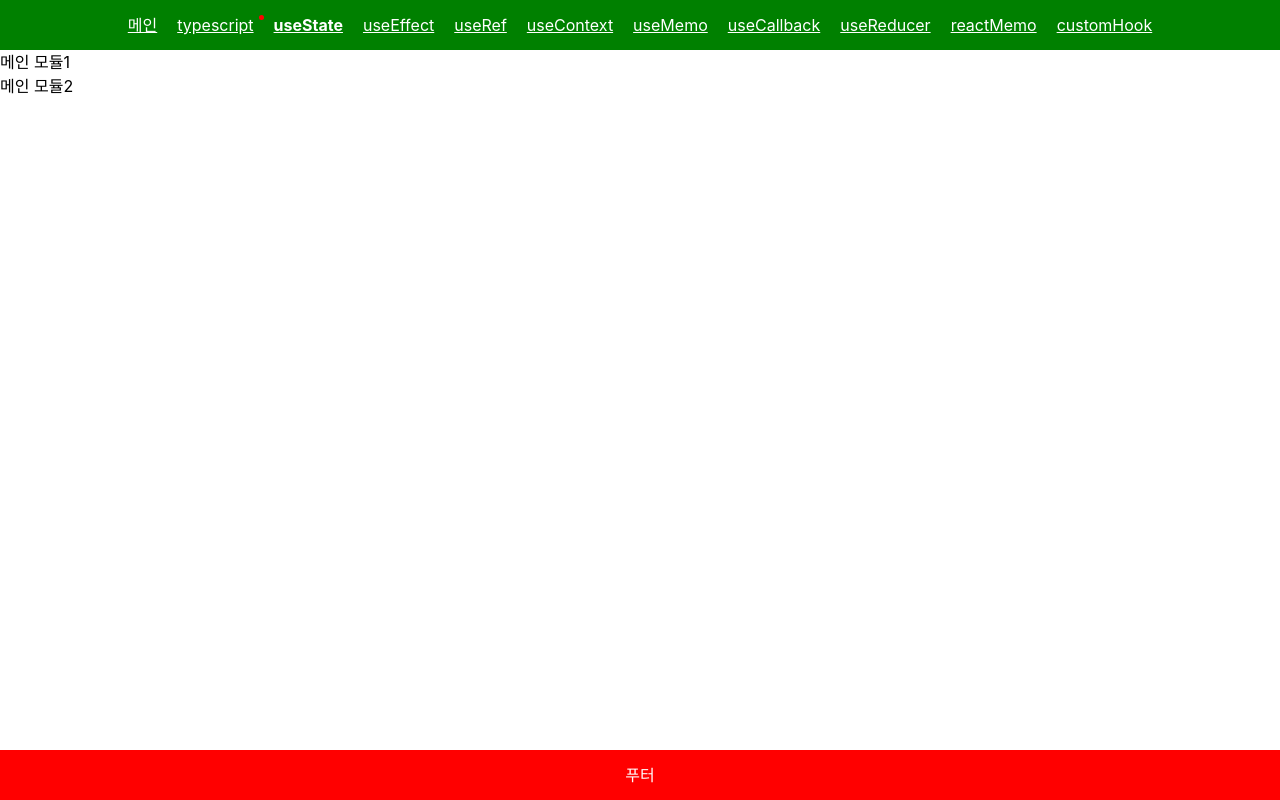
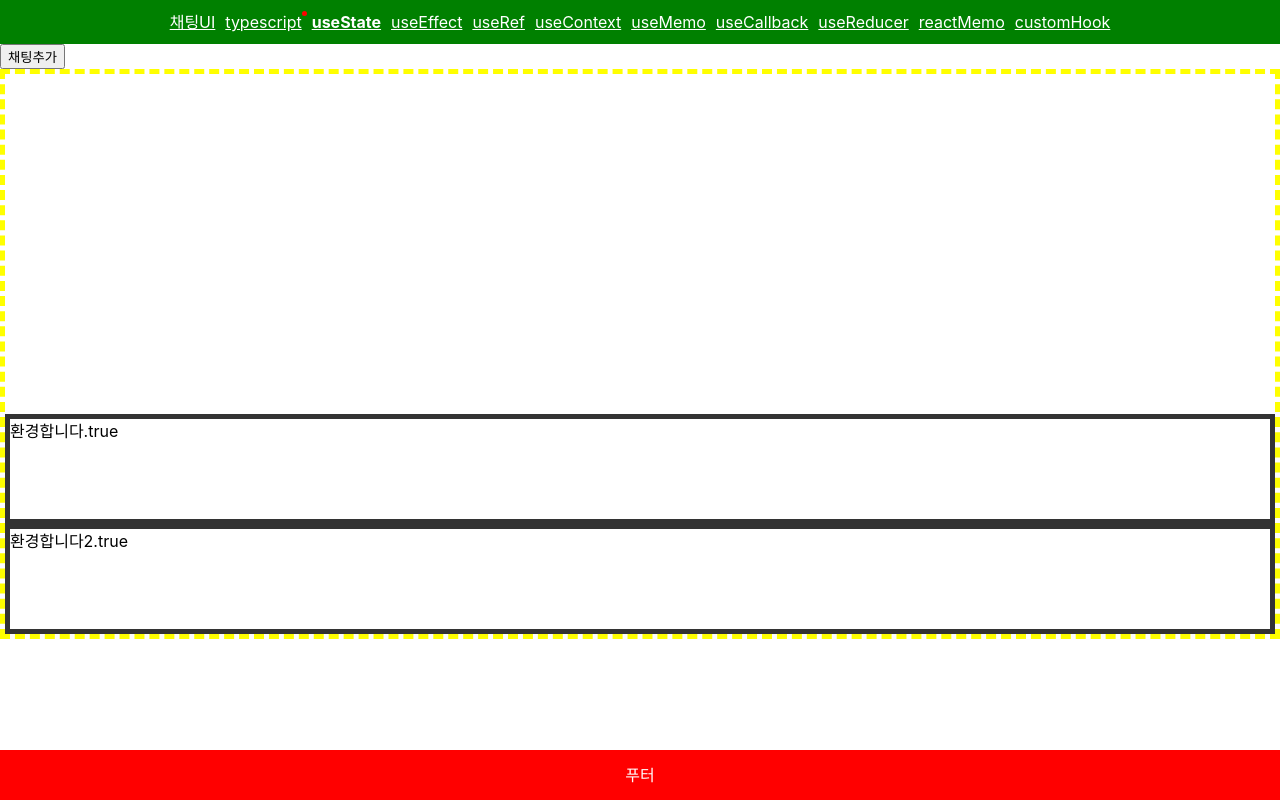
Before and after one commit to rightbrainLIB/free, a React (Vite) app: page / in a window 1280 px wide. Built offline with nearby package versions, Linux system fonts and the light colour scheme.

Commit message:
채팅 ui 하고있었음

```diff
--- a/src/App.tsx
+++ b/src/App.tsx
@@ -5,13 +5,15 @@ import { useState } from "react"
 
 
 function App() {
-  const [now, setNow] = useState(0);
-
+  const [활성화메뉴, 활성화메뉴설정] = useState(0);
+  const [메뉴숨김, 메뉴숨김설정] = useState(false);
 
   return (
       <MenuContext.Provider value={{
-        menu : now,
-        update : setNow
+        활성화메뉴 : 활성화메뉴,
+        활성화메뉴설정 : 활성화메뉴설정,
+        메뉴숨김 : 메뉴숨김,
+        메뉴숨김설정: 메뉴숨김설정,
       }}>
         <Router />
       </MenuContext.Provider>
--- a/src/assets/styles/layout.css
+++ b/src/assets/styles/layout.css
@@ -22,8 +22,8 @@ body {
 }
 
 #root{display:flex;flex-direction: column;min-height:100vh;width:100%;}
-.header{flex:none;line-height:50px;background:green;text-align:center;width:100%;color:#fff;}
-.header a{padding:10px;}
+.header{flex:none;background:green;text-align:center;width:100%;color:#fff;}
+.header a{padding:10px 5px;display:inline-block;}
 .body{flex:1 auto;}
 .footer{flex:none;line-height:50px;background:red;text-align:center;width:100%;color:#fff;}
 a{color:#fff;}
@@ -36,3 +36,33 @@ a{color:#fff;}
         opacity: 0;
     }
 }
+
+.chat-wrap{
+    position:relative;
+    flex:1 auto;
+    display:flex;
+    flex-direction:column;
+    height:70vh;
+    overflow:auto;
+    border:5px dashed yellow;
+}
+.chat-wrap section{
+    position:absolute;
+    left:0;
+    bottom:0;
+    width:100%;
+    max-height:100%;
+    overflow-y:auto;
+}
+.chat-wrap div{
+    border:5px solid #333;
+    height:100px;
+    flex:none;
+    /* opacity: 0;
+    max-height: 0; */
+    transition-duration: 1s;
+}
+.chat-wrap div.active{
+    opacity: 1;
+    max-height: 3000px;
+}
--- a/src/components/layout/Header.tsx
+++ b/src/components/layout/Header.tsx
@@ -1,23 +1,28 @@
-import { useContext, useEffect } from 'react';
+import { useContext } from 'react';
 import { Link } from 'react-router-dom';
 import { MenuContext } from "@/context/menuContext"
 
 
 function Header() {
-    const now = useContext(MenuContext);
+    const 지금 = useContext(MenuContext);
+
+
+    const 메뉴숨길까 = (flag:boolean) =>{
+        지금?.메뉴숨김설정(flag);
+    }
     return (
         <div className="header">
-            <Link to="/" onClick={()=>{now?.update(99999)}}><span style={{fontWeight : (now?.menu == 99999 ? '700' : '400')}}>메인</span></Link>
-            <Link to="/typescript" onClick={()=>{now?.update(-1)}} className="alarm"><span style={{fontWeight : (now?.menu == -1 ? '700' : '400')}}>typescript</span></Link>
-            <Link to="/hooks/useState" onClick={()=>{now?.update(0)}}><span style={{fontWeight : (now?.menu == 0 ? '700' : '400')}}>useState</span></Link>
-            <Link to="/hooks/useEffect" onClick={()=>{now?.update(1)}}><span style={{fontWeight : (now?.menu == 1 ? '700' : '400')}}>useEffect</span></Link>
-            <Link to="/hooks/useRef" onClick={()=>{now?.update(2)}}><span style={{fontWeight : (now?.menu == 2 ? '700' : '400')}}>useRef</span></Link>
-            <Link to="/hooks/useContext" onClick={()=>{now?.update(3)}}><span style={{fontWeight : (now?.menu == 3 ? '700' : '400')}}>useContext</span></Link>
-            <Link to="/hooks/useMemo" onClick={()=>{now?.update(4)}}><span style={{fontWeight : (now?.menu == 4 ? '700' : '400')}}>useMemo</span></Link>
-            <Link to="/hooks/useCallback" onClick={()=>{now?.update(5)}}><span style={{fontWeight : (now?.menu == 5 ? '700' : '400')}}>useCallback</span></Link>
-            <Link to="/hooks/useReducer" onClick={()=>{now?.update(6)}}><span style={{fontWeight : (now?.menu == 6 ? '700' : '400')}}>useReducer</span></Link>
-            <Link to="/hooks/reactMemo" onClick={()=>{now?.update(7)}}><span style={{fontWeight : (now?.menu == 7 ? '700' : '400')}}>reactMemo</span></Link>
-            <Link to="/hooks/custom" onClick={()=>{now?.update(8)}}><span style={{fontWeight : (now?.menu == 8 ? '700' : '400')}}>customHook</span></Link>
+            <Link to="/" onClick={()=>{지금?.활성화메뉴설정(99999);메뉴숨길까(true)}}><span style={{fontWeight : (지금?.활성화메뉴 == 99999 ? '700' : '400')}}>채팅UI</span></Link>
+            <Link to="/typescript" onClick={()=>{지금?.활성화메뉴설정(-1);메뉴숨길까(false)}} className="alarm"><span style={{fontWeight : (지금?.활성화메뉴 == -1 ? '700' : '400')}}>typescript</span></Link>
+            <Link to="/hooks/useState" onClick={()=>{지금?.활성화메뉴설정(0);메뉴숨길까(false)}}><span style={{fontWeight : (지금?.활성화메뉴 == 0 ? '700' : '400')}}>useState</span></Link>
+            <Link to="/hooks/useEffect" onClick={()=>{지금?.활성화메뉴설정(1);메뉴숨길까(false)}}><span style={{fontWeight : (지금?.활성화메뉴 == 1 ? '700' : '400')}}>useEffect</span></Link>
+            <Link to="/hooks/useRef" onClick={()=>{지금?.활성화메뉴설정(2);메뉴숨길까(false)}}><span style={{fontWeight : (지금?.활성화메뉴 == 2 ? '700' : '400')}}>useRef</span></Link>
+            <Link to="/hooks/useContext" onClick={()=>{지금?.활성화메뉴설정(3);메뉴숨길까(false)}}><span style={{fontWeight : (지금?.활성화메뉴 == 3 ? '700' : '400')}}>useContext</span></Link>
+            <Link to="/hooks/useMemo" onClick={()=>{지금?.활성화메뉴설정(4);메뉴숨길까(false)}}><span style={{fontWeight : (지금?.활성화메뉴 == 4 ? '700' : '400')}}>useMemo</span></Link>
+            <Link to="/hooks/useCallback" onClick={()=>{지금?.활성화메뉴설정(5);메뉴숨길까(false)}}><span style={{fontWeight : (지금?.활성화메뉴 == 5 ? '700' : '400')}}>useCallback</span></Link>
+            <Link to="/hooks/useReducer" onClick={()=>{지금?.활성화메뉴설정(6);메뉴숨길까(false)}}><span style={{fontWeight : (지금?.활성화메뉴 == 6 ? '700' : '400')}}>useReducer</span></Link>
+            <Link to="/hooks/reactMemo" onClick={()=>{지금?.활성화메뉴설정(7);메뉴숨길까(false)}}><span style={{fontWeight : (지금?.활성화메뉴 == 7 ? '700' : '400')}}>reactMemo</span></Link>
+            <Link to="/hooks/custom" onClick={()=>{지금?.활성화메뉴설정(8);메뉴숨길까(false)}}><span style={{fontWeight : (지금?.활성화메뉴 == 8 ? '700' : '400')}}>customHook</span></Link>
         </div>
     )
   }
--- a/src/components/page/main/Index.tsx
+++ b/src/components/page/main/Index.tsx
@@ -1,11 +1,72 @@
 import Module1 from "@components/page/main/Module1"
 import Module2 from "@components/page/main/Module2"
+import { useEffect, useState, useRef } from "react"
+
+
+
+type 프롭스타입 = {
+    아이디: number,
+    메세지 : string,
+    방향: string,
+    활성화 : boolean,
+}
+
 
 function Main() {
+    const box = useRef<HTMLInputElement>(null);
+    const [메세지카드, 메세지카드설정] = useState([
+        {
+            아이디: 1,
+            메세지 : '환경합니다.',
+            방향 : '왼쪽',
+            활성화 : true,
+        },
+        {
+            아이디: 2,
+            메세지 : '환경합니다2.',
+            방향 : '오른쪽',
+            활성화 : true,
+        }
+    ]);
+    const 더미메세지추가 = () =>{
+        const 새로운메세지 = {
+            아이디 : 메세지카드.length + 1,
+            메세지 : Math.random() * 10 + '',
+            방향 : '오른쪽',
+            활성화: false,
+        };
+
+        메세지카드설정(
+            (이전값)=>{return [ ...이전값, 새로운메세지]}
+        );
+
+        // setstate 콜백을 찾아내자
+        if(box.current){
+            box.current.scrollTop = box.current.scrollHeight;
+        }
+    }
+    // useEffect(()=>{
+    //     메세지카드설정(
+    //         메세지카드.map(아이템 => {
+    //             return (아이템.활성화) ? 아이템 : {...아이템, 활성화 : true}
+    //         })
+    //     )
+    // },[메세지카드])
+
     return (
         <>
-            <Module1 />
-            <Module2 />
+            <button onClick={더미메세지추가}>채팅추가</button>
+            <div className="chat-wrap">
+                <section ref={box}>
+                {
+                    메세지카드?.map((아이템, 인덱스) =>
+                        <div key={인덱스} className={아이템.활성화 === true ? "active" : ""}>{아이템.메세지 + 아이템.활성화}</div>
+                    )
+                }
+                </section>
+            </div>
+            {/* <Module1 />
+            <Module2 /> */}
         </>
     )
   }
--- a/src/components/route/Index.tsx
+++ b/src/components/route/Index.tsx
@@ -1,4 +1,7 @@
-import { BrowserRouter, Routes, Route } from 'react-router-dom';
+import { useContext, useEffect } from 'react';
+import { MenuContext } from "@/context/menuContext"
+
+import { BrowserRouter, Routes, Route, useLocation } from 'react-router-dom';
 import Footer from '@components/layout/Footer';
 import Header from '@components/layout/Header';
 import NotFound from '@components/error/NotFound';
@@ -13,14 +16,17 @@ import UseReducer2 from '@components/hooks/useReducer/Index';
 import ReactMemo from '@components/hooks/reactMemo/Index';
 import Custom from '@components/hooks/custom/Index';
 import TypeScript from '@components/typescript/Index';
+
+
+
 function Router() {
+    const 지금 = useContext(MenuContext);
     return (
         <BrowserRouter>
-        <Header />
+            {!지금?.메뉴숨김 && <Header />}
             <div className='body'>
                 <Routes>
                     <Route path="/" element={<Main  />}></Route>
-
                     <Route path="/typescript" element={<TypeScript  />}></Route>
                     <Route path="/hooks/useState" element={<UseState  />}></Route>
                     <Route path="/hooks/useEffect" element={<UseEffect  />}></Route>
@@ -34,7 +40,7 @@ function Router() {
                     <Route path="*" element={<NotFound  />}></Route>
                 </Routes>
             </div>
-        <Footer />
+            {!지금?.메뉴숨김 && <Footer />}
         </BrowserRouter>
     )
   }
--- a/src/context/menuContext.tsx
+++ b/src/context/menuContext.tsx
@@ -2,8 +2,10 @@ import { createContext } from "react";
 
 
 export type State = {
-    menu : number,
-    update : (idx: number) => void
+    활성화메뉴 : number,
+    활성화메뉴설정 : (idx: number) => void,
+    메뉴숨김 : boolean,
+    메뉴숨김설정 : (값: boolean) => void,
 }
 
 export const MenuContext = createContext<State | null>(null);
```
Also changed, not shown: src/components/page/main/Card.tsx (added). Lines whose indentation alone changed are shown as unchanged.
